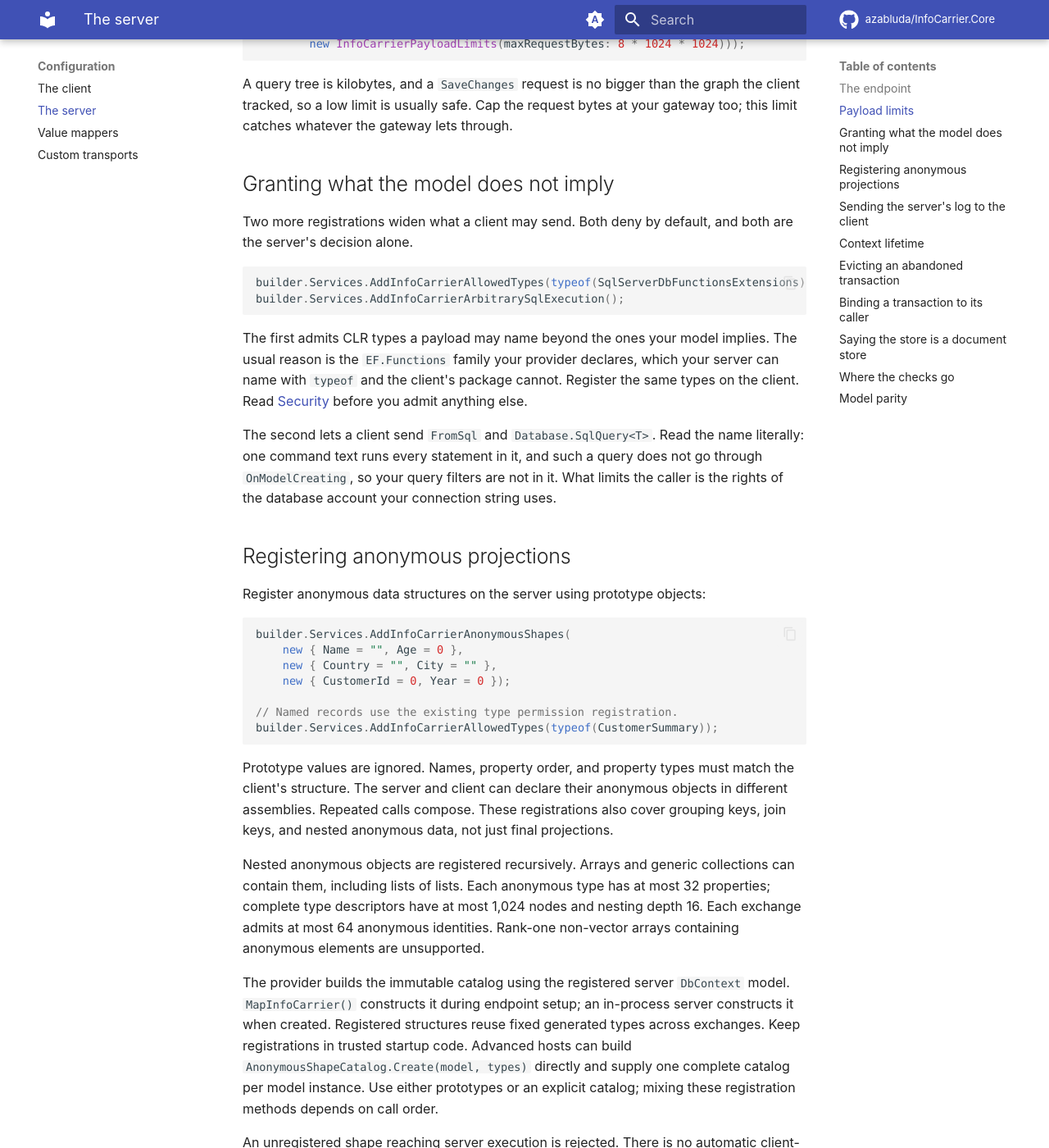
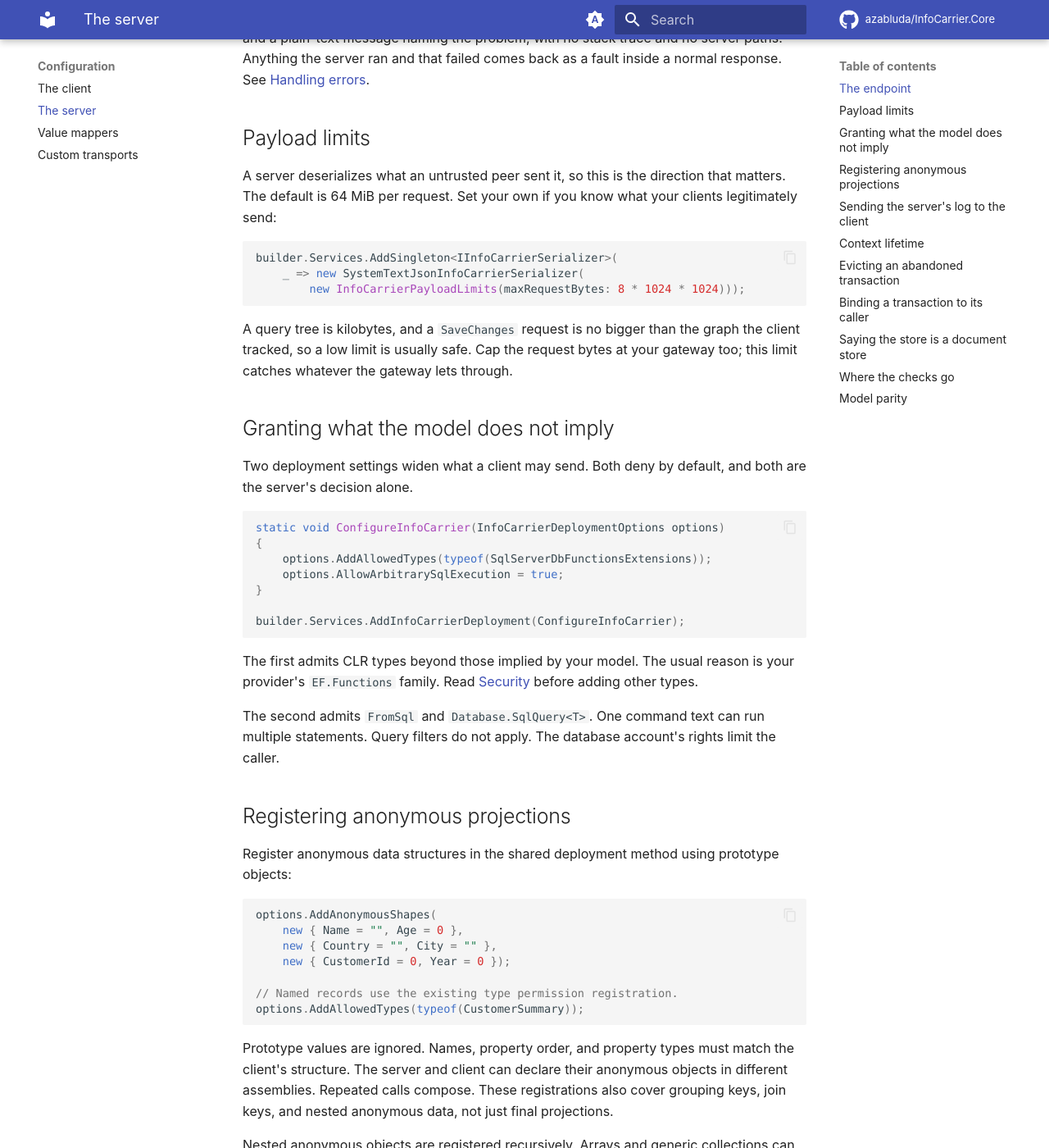
Before and after one commit to azabluda/InfoCarrier.Core, an MkDocs documentation site: the page built from website/docs/configuration/server.md, in a window 1280 px wide and 1400 px high, scrolled down 1704 px. Shown: the whole window at 82% size. Built offline with MkDocs 1.6.1 and Material for MkDocs 9.7.7, drawn with Linux system fonts in a browser that asks for light colours; comment, search, counter and statistics services are not loaded; some of the changed text lies outside the part shown.

Commit message:
docs: recommend shared deployment configuration

````diff
--- a/website/docs/configuration/server.md
+++ b/website/docs/configuration/server.md
@@ -13,11 +13,17 @@
 builder.Services
     .AddSingleton<IInfoCarrierSerializer, SystemTextJsonInfoCarrierSerializer>()
     .AddSingleton<IInfoCarrierServer, InProcessInfoCarrierServer>()
-    .AddInfoCarrierStandardValueMappers();
+    .AddInfoCarrierStandardValueMappers()
+    .AddInfoCarrierDeployment(ConfigureInfoCarrier);
 
 WebApplication app = builder.Build();
 
 app.MapInfoCarrier();
+
+static void ConfigureInfoCarrier(InfoCarrierDeploymentOptions options)
+{
+    options.AddAnonymousShapes(new { Id = 0, CustomerId = (string?)null });
+}
 ```
 
 | Registration | What it is for |
@@ -27,6 +33,11 @@
 | `IInfoCarrierSerializer` | The same format the client uses. Both ends must agree. |
 | `IInfoCarrierServer` | `InProcessInfoCarrierServer` executes a request against a `DbContext` from this service provider. *In-process* means the same process as the database connection; it is the normal implementation, not a test double. |
 | `AddInfoCarrierStandardValueMappers()` | The mappers for BCL types the wire cannot walk, `IPAddress` and `Uri`. The client gets these automatically; a server builds its own service collection, so it has to ask. See [Value mappers](value-mappers.md). |
+| `AddInfoCarrierDeployment(...)` | Deployment facts shared with clients. |
+
+Use the method with `UseInfoCarrierDeployment` on clients. It covers anonymous structures, named
+types, value mappers, and arbitrary SQL. Matching settings guide planning, but cannot add provider
+support. The server controls admission. Refusals are not retried.
 
 ## The endpoint
 
@@ -69,36 +80,37 @@
 
 ## Granting what the model does not imply
 
-Two more registrations widen what a client may send. Both deny by default, and both are the
+Two deployment settings widen what a client may send. Both deny by default, and both are the
 server's decision alone.
 
 ```csharp
-builder.Services.AddInfoCarrierAllowedTypes(typeof(SqlServerDbFunctionsExtensions));
-builder.Services.AddInfoCarrierArbitrarySqlExecution();
+static void ConfigureInfoCarrier(InfoCarrierDeploymentOptions options)
+{
+    options.AddAllowedTypes(typeof(SqlServerDbFunctionsExtensions));
+    options.AllowArbitrarySqlExecution = true;
+}
+
+builder.Services.AddInfoCarrierDeployment(ConfigureInfoCarrier);
 ```
 
-The first admits CLR types a payload may name beyond the ones your model implies. The usual reason
-is the `EF.Functions` family your provider declares, which your server can name with `typeof` and
-the client's package cannot. Register the same types on the client. Read [Security](../security.md)
-before you admit anything else.
+The first admits CLR types beyond those implied by your model. The usual reason is your provider's
+`EF.Functions` family. Read [Security](../security.md) before adding other types.
 
-The second lets a client send `FromSql` and `Database.SqlQuery<T>`. Read the name literally: one
-command text runs every statement in it, and such a query does not go through `OnModelCreating`, so
-your query filters are not in it. What limits the caller is the rights of the database account your
-connection string uses.
+The second admits `FromSql` and `Database.SqlQuery<T>`. One command text can run multiple
+statements. Query filters do not apply. The database account's rights limit the caller.
 
 ## Registering anonymous projections
 
-Register anonymous data structures on the server using prototype objects:
+Register anonymous data structures in the shared deployment method using prototype objects:
 
 ```csharp
-builder.Services.AddInfoCarrierAnonymousShapes(
+options.AddAnonymousShapes(
     new { Name = "", Age = 0 },
     new { Country = "", City = "" },
     new { CustomerId = 0, Year = 0 });
 
 // Named records use the existing type permission registration.
-builder.Services.AddInfoCarrierAllowedTypes(typeof(CustomerSummary));
+options.AddAllowedTypes(typeof(CustomerSummary));
 ```
 
 Prototype values are ignored. Names, property order, and property types must match the client's
@@ -123,8 +135,8 @@
 Different original anonymous identities for the same registered structure cannot share one exchange;
 the server rejects this case to preserve equality behavior and unambiguous response restoration.
 
-Shape registration does not grant permission to its component types. Register custom components
-and named records on both client and server using the existing type permission APIs.
+Shape registration does not grant permission to its component types. Add custom components and
+named records to the shared deployment method.
 Records do not require anonymous-shape registration.
 See [Security](../security.md) and the
 [catalog contract](https://github.com/azabluda/InfoCarrier.Core/blob/main/docs/plans/v10/anonymous-shape-catalog.md)
````
Also changed, not shown: src/InfoCarrier.Core/PACKAGE.md (+12 -8 lines), website/docs/configuration/client.md (+24 -4 lines), website/docs/configuration/value-mappers.md (+11 -23 lines), 5 other files.
